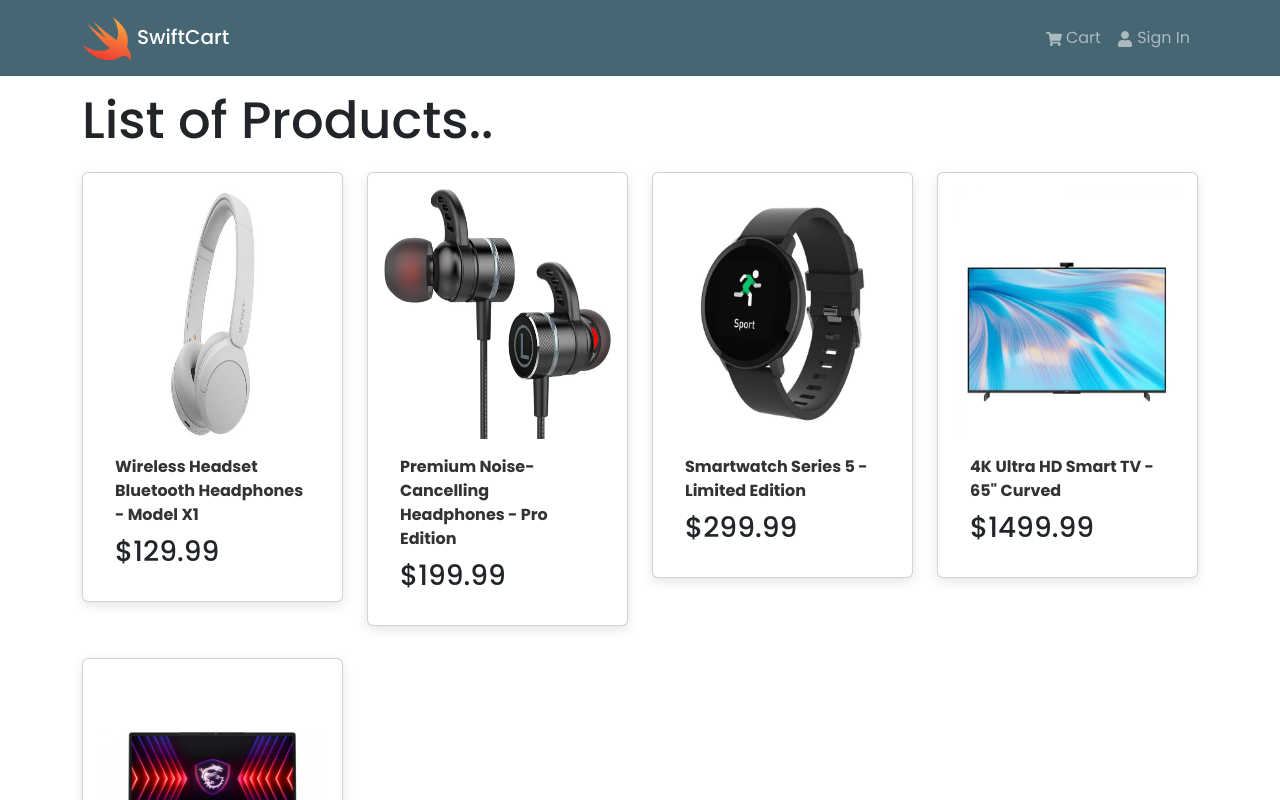
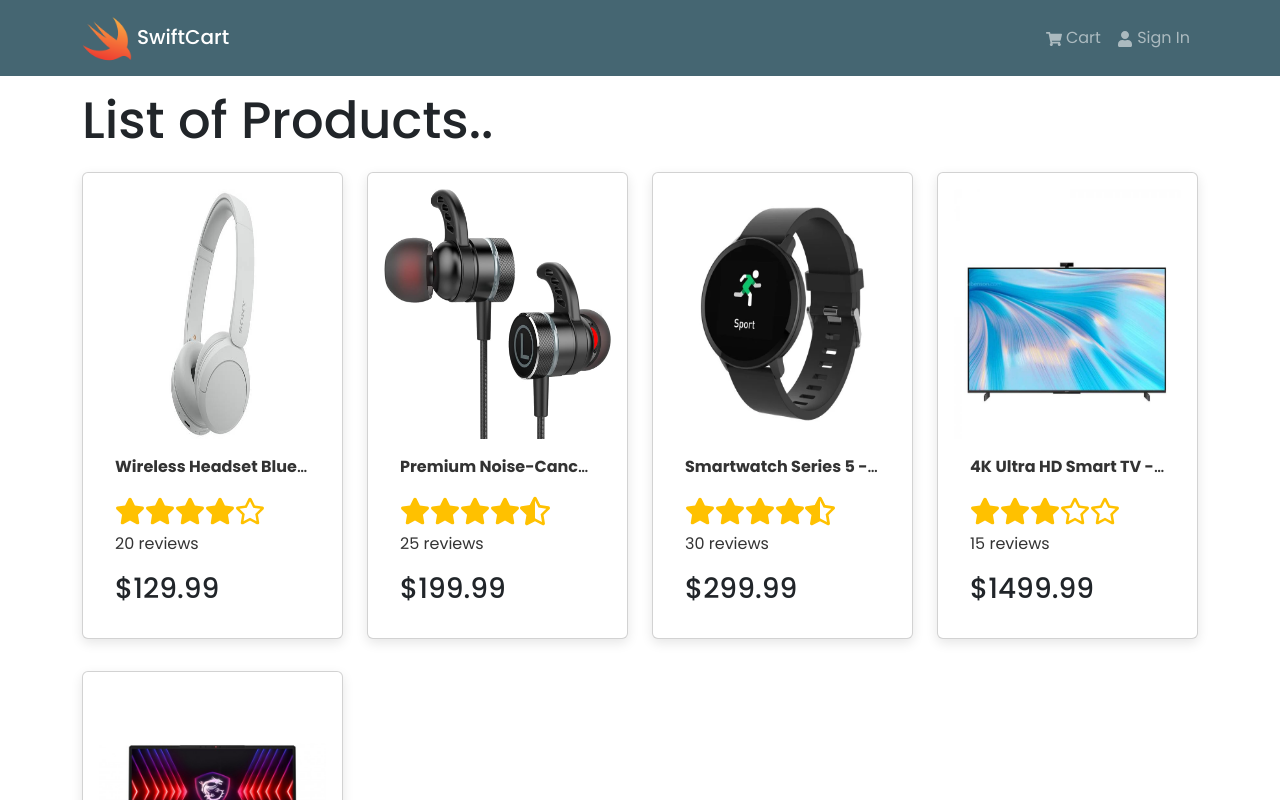
Before and after one commit to onlygadknows/swiftcart, a React (Vite) app in the folder frontend/: page / in a window 1280 px wide. Shown: the top 800 px of the page. Built offline with nearby package versions, Linux system fonts and the light colour scheme.

Commit message:
Update: Fix product title in cards for UX view.

```diff
--- a/frontend/src/assets/styles/custom_css.css
+++ b/frontend/src/assets/styles/custom_css.css
@@ -7,3 +7,18 @@
     height: 50px;
     margin-right: 5px;
 }
+
+/* RATINGS */
+.rating {
+
+}
+
+.rating span {
+    color: #FFC100;
+    font-size: 30px;
+}
+
+.rating-text {
+    color: #333;
+    font-size: 16px;
+}
--- a/frontend/src/assets/styles/custom_product.css
+++ b/frontend/src/assets/styles/custom_product.css
@@ -2,10 +2,27 @@
     height: 250px;
 }
 
-.custom-shadow {
+.product-card {
     box-shadow: rgba(0, 0, 0, 0.1) 0px 4px 12px;
+    transition: .3s;
+    min-height: 450px;
+    height: auto;
 }
 
-.product-name {
+.product-card:hover {
+    box-shadow: rgba(0, 0, 0, 0.24) 0px 3px 8px;
+}
+
+
+/* .reviews {
+    display: flex;
+    align-items: center;
+    justify-content: space-between;
+} */
+
+.product-title {
     color: #333;
+    white-space: nowrap;
+    overflow: hidden;
+    text-overflow: ellipsis;
 }
--- a/frontend/src/components/Product.jsx
+++ b/frontend/src/components/Product.jsx
@@ -1,21 +1,24 @@
 import { Card } from "react-bootstrap"
 import '../assets/styles/custom_product.css';
 import { Link } from "react-router-dom";
+import Rating from "./Rating";
 
 
 const Product = ({ product }) => {Link
   return (
-    <Card className="my-3 p-3 rounded custom-shadow">
+    <Card className="my-3 p-3 rounded product-card">
         <Link to={`/product/${product._id}`}>
             <Card.Img src={product.image} variant="top" className="product-image" />
         </Link>
         <Card.Body>
             <Link to={`/product/${product._id}`}>
-                <Card.Title as="div">
-                    <strong className="product-name">{product.name}</strong>
+                <Card.Title as="div" className="product-title">
+                    <strong>{product.name}</strong>
                 </Card.Title>
             </Link>
-
+            <Card.Text as="div">
+                <Rating value={product.rating} text={`${product.numReviews} reviews`} />
+            </Card.Text>
             <Card.Text as="h3">
                 ${product.price}
             </Card.Text>
--- /dev/null
+++ b/frontend/src/components/Rating.jsx
@@ -0,0 +1,60 @@
+import { FaStar, FaStarHalfAlt, FaRegStar } from "react-icons/fa";
+import "../assets/styles/custom_css.css";
+const Rating = ({ value, text }) => {
+  return (
+    <div className="rating">
+        <div>
+        <span>
+        {value >= 1 ?
+          <FaStar />
+         : value >= 0.5 ?
+          <FaStarHalfAlt />
+         :
+          <FaRegStar />
+        }
+      </span>
+      <span>
+        {value >= 2 ?
+          <FaStar />
+         : value >= 1.5 ?
+          <FaStarHalfAlt />
+         :
+          <FaRegStar />
+        }
+      </span>
+      <span>
+        {value >= 3 ?
+          <FaStar />
+         : value >= 2.5 ?
+          <FaStarHalfAlt />
+         :
+          <FaRegStar />
+        }
+      </span>
+      <span>
+        {value >= 4 ?
+          <FaStar />
+         : value >= 3.5 ?
+          <FaStarHalfAlt />
+         :
+          <FaRegStar />
+        }
+      </span>
+      <span>
+        {value >= 5 ?
+          <FaStar />
+         : value >= 4.5 ?
+          <FaStarHalfAlt />
+         :
+          <FaRegStar />
+        }
+      </span>
+        </div>
+
+
+      <p className="rating-text">{text && text}</p>
+    </div>
+  );
+};
+
+export default Rating;
--- a/frontend/src/products.js
+++ b/frontend/src/products.js
@@ -8,6 +8,7 @@
         category: 'Electronics',
         price: 129.99,
         countInStock: 15,
+        rating: 4,
         numReviews: 20,
     },
     {
@@ -19,6 +20,7 @@
         category: 'Electronics',
         price: 199.99,
         countInStock: 8,
+        rating: 4.5,
         numReviews: 25,
     },
     {
@@ -30,6 +32,7 @@
         category: 'Wearable Technology',
         price: 299.99,
         countInStock: 5,
+        rating: 4.5,
         numReviews: 30,
     },
     {
@@ -41,6 +44,7 @@
         category: 'Electronics',
         price: 1499.99,
         countInStock: 3,
+        rating: 3,
         numReviews: 15,
     },
     {
@@ -52,6 +56,7 @@
         category: 'Computers',
         price: 1799.99,
         countInStock: 10,
+        rating: 5,
         numReviews: 18,
     },
 ];
```
